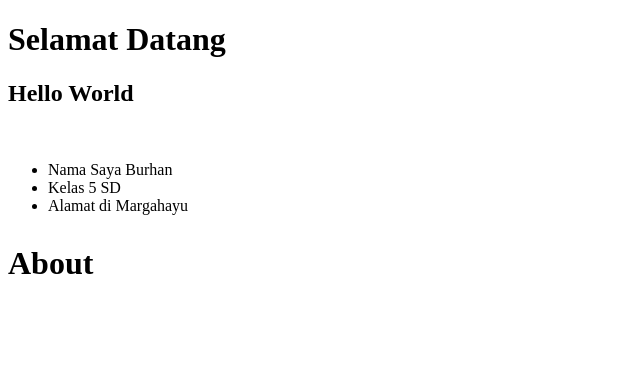
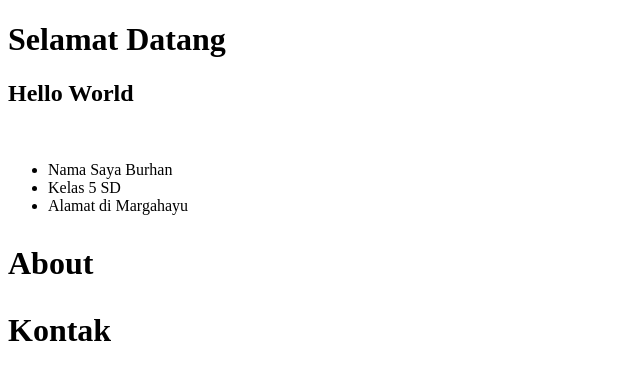
Before and after one commit to edinhidayat/belajar-git, a plain HTML site: page index.html in a window 1280 px wide. Shown: the whole page, without its empty margins (0-640 px from the left). Drawn offline with Linux system fonts and the light colour scheme.

Commit message:
Menambahkan Kontak pada Halaman Utama

```diff
--- a/index.html
+++ b/index.html
@@ -20,6 +20,10 @@
     <div style="margin-top: 30px;">
         <h1>About</h1>
     </div>
+
+    <div style="margin-top: 30px;">
+        <h1>Kontak</h1>
+    </div>
 </body>
 
 </html>
```
